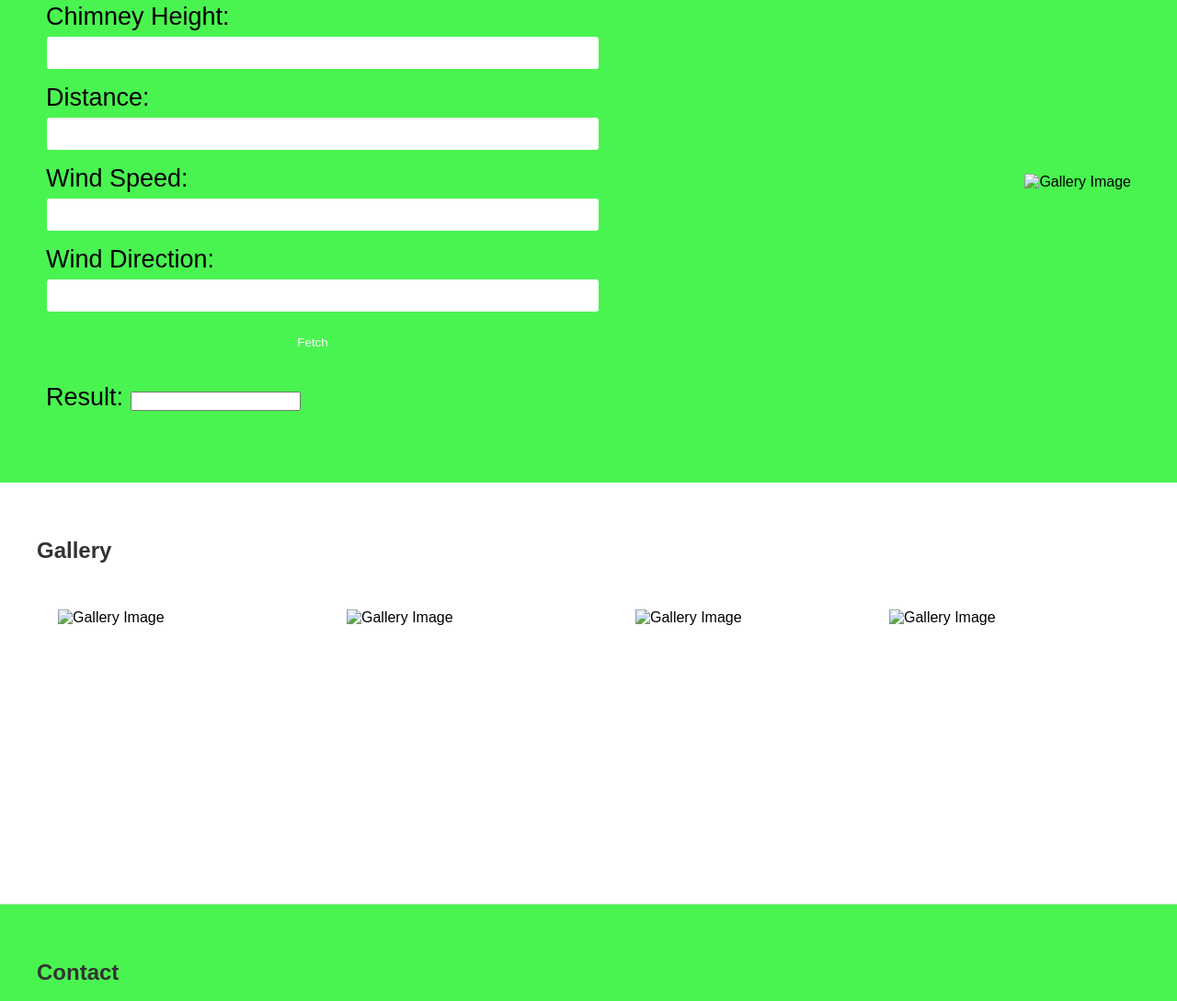
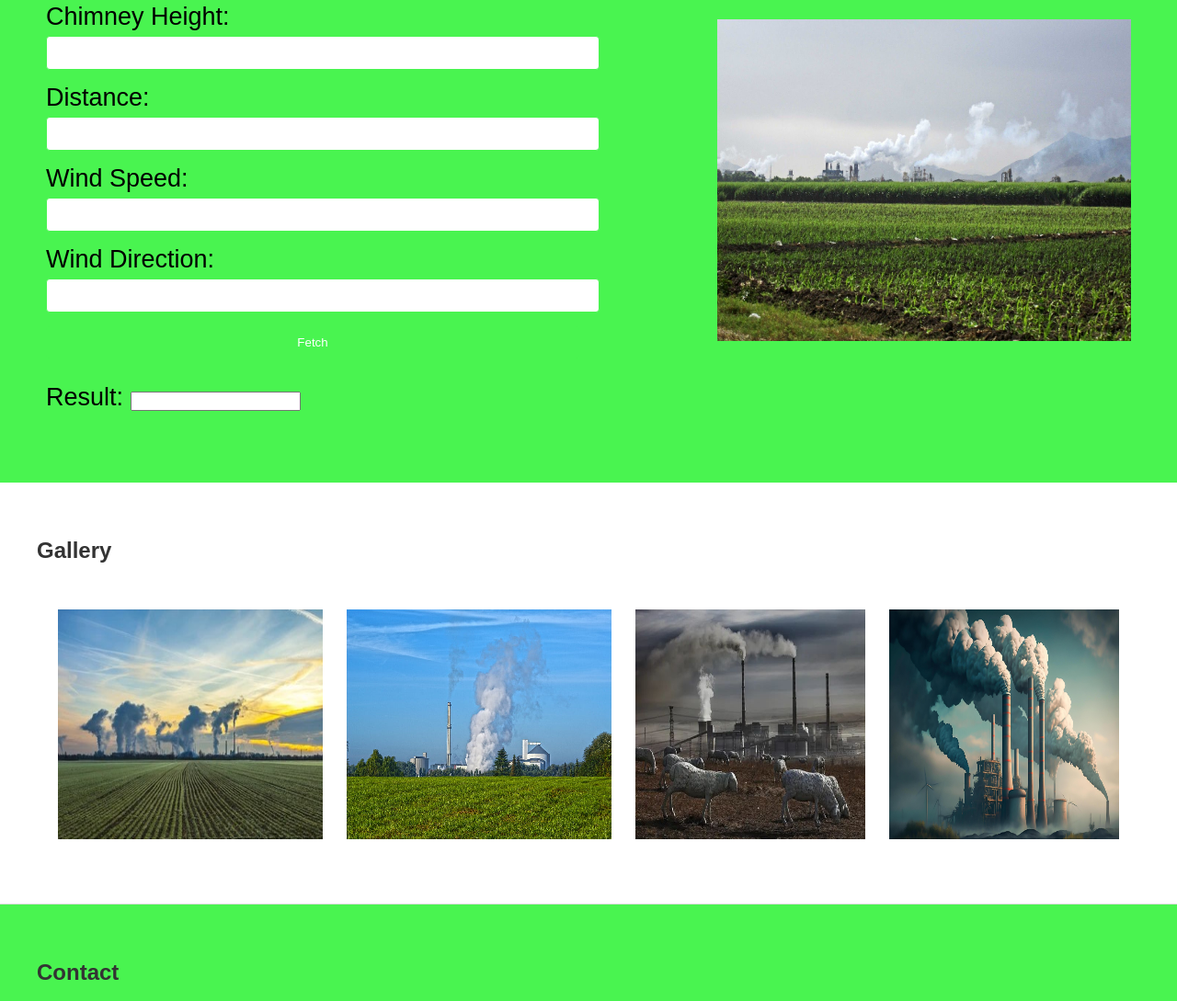
Before and after one commit to barmalavenu/agrisafe, a plain HTML site: page index.html in a window 1280 px wide. Shown: the part 1450-2539 px from the top of the page at 92% size. Drawn offline with Linux system fonts and the light colour scheme.

Commit message:
Update index.html

```diff
--- a/index.html
+++ b/index.html
@@ -45,7 +45,7 @@
                     <h3>Farmers are central figures in the cultivation of crops, a key element of agriculture that ensures the production of essential food and plant-based resources. Their primary role involves managing the entire lifecycle of crops, from planting and nurturing to harvesting and preparing them for market.In today’s world, protecting agricultural crops and ensuring community safety from industrial emissions are crucial. Farmers and residents near factories face unique challenges due to emissions that can impact air and soil quality. Understanding these risks is vital for safeguarding both health and productivity.<br><br></h3>
                 </div>
                 <div class="right">
-                    <img src="images/homepic" width="650" height="280" alt="Farming Image">
+                    <img src="homepic" width="650" height="280" alt="Farming Image">
                 </div>
             </div>
         </div>
@@ -99,7 +99,7 @@ Receive Results: Obtain a safety assessment to determine if emissions are posing
                 </form>
             </div>
 	    <div class="right">
-                    		<img src="images\gall3.jpg" alt="Gallery Image" height="350" width="450" >
+                    		<img src="gall3.jpg" alt="Gallery Image" height="350" width="450" >
                 	</div>
 
         </div>
@@ -112,14 +112,14 @@ Receive Results: Obtain a safety assessment to determine if emissions are posing
             <div class="outer-border">
 
 
-                    		<img src="images/gall1.jpeg" alt="Gallery Image" height="250" width="288">
+                    		<img src="gall1.jpeg" alt="Gallery Image" height="250" width="288">
 
-                    		<img src="images/gall2.jpg" alt="Gallery Image" height="250" width="288">
+                    		<img src="gall2.jpg" alt="Gallery Image" height="250" width="288">
 
 
-                 		<img src="images/gall4.jpg" alt="Gallery Image" height="250" width="250">
+                 		<img src="gall4.jpg" alt="Gallery Image" height="250" width="250">
 
-                                  <img src="images/gall5.jpeg" alt="Gallery Image" height="250" width="250">
+                                  <img src="gall5.jpeg" alt="Gallery Image" height="250" width="250">
 
 
 
```
